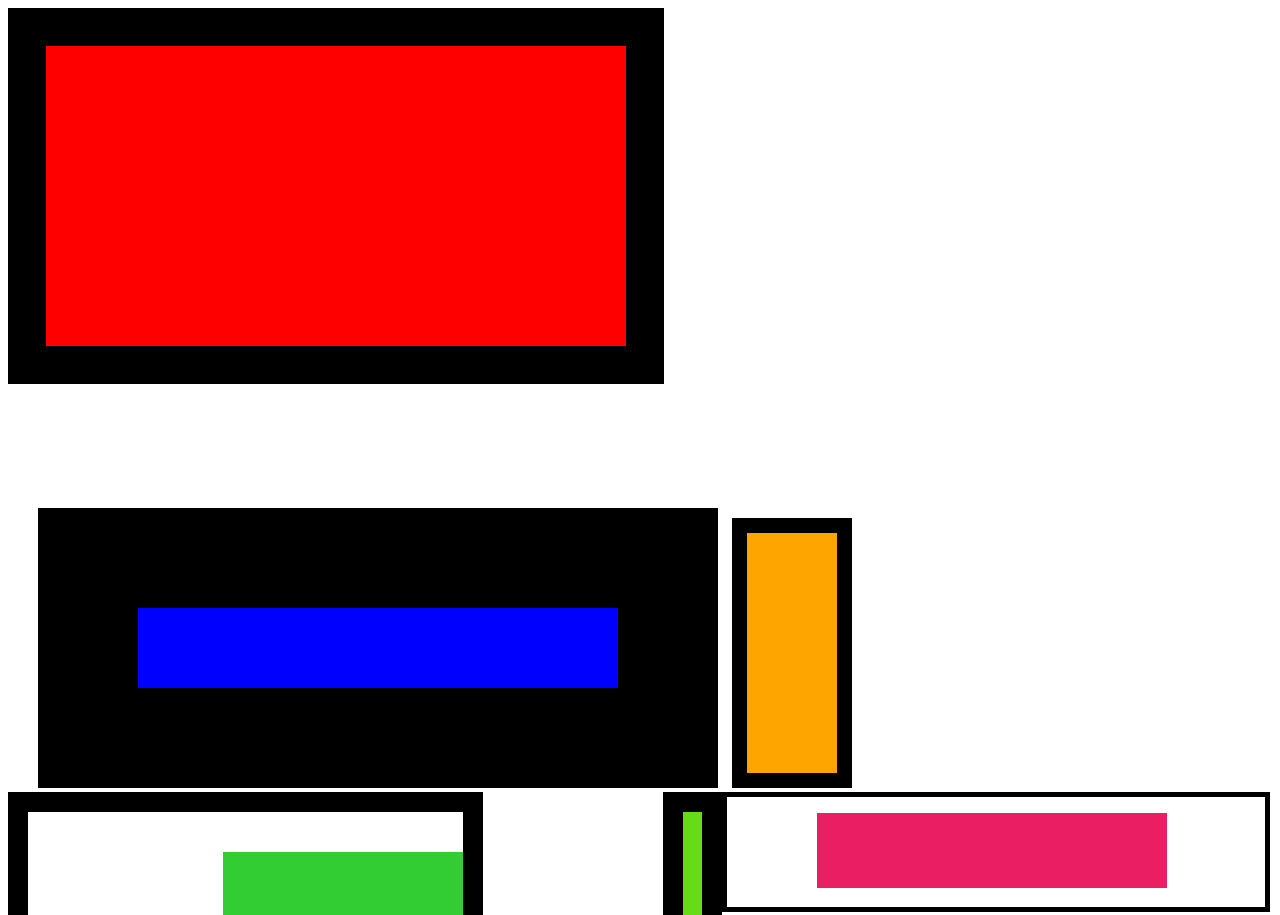
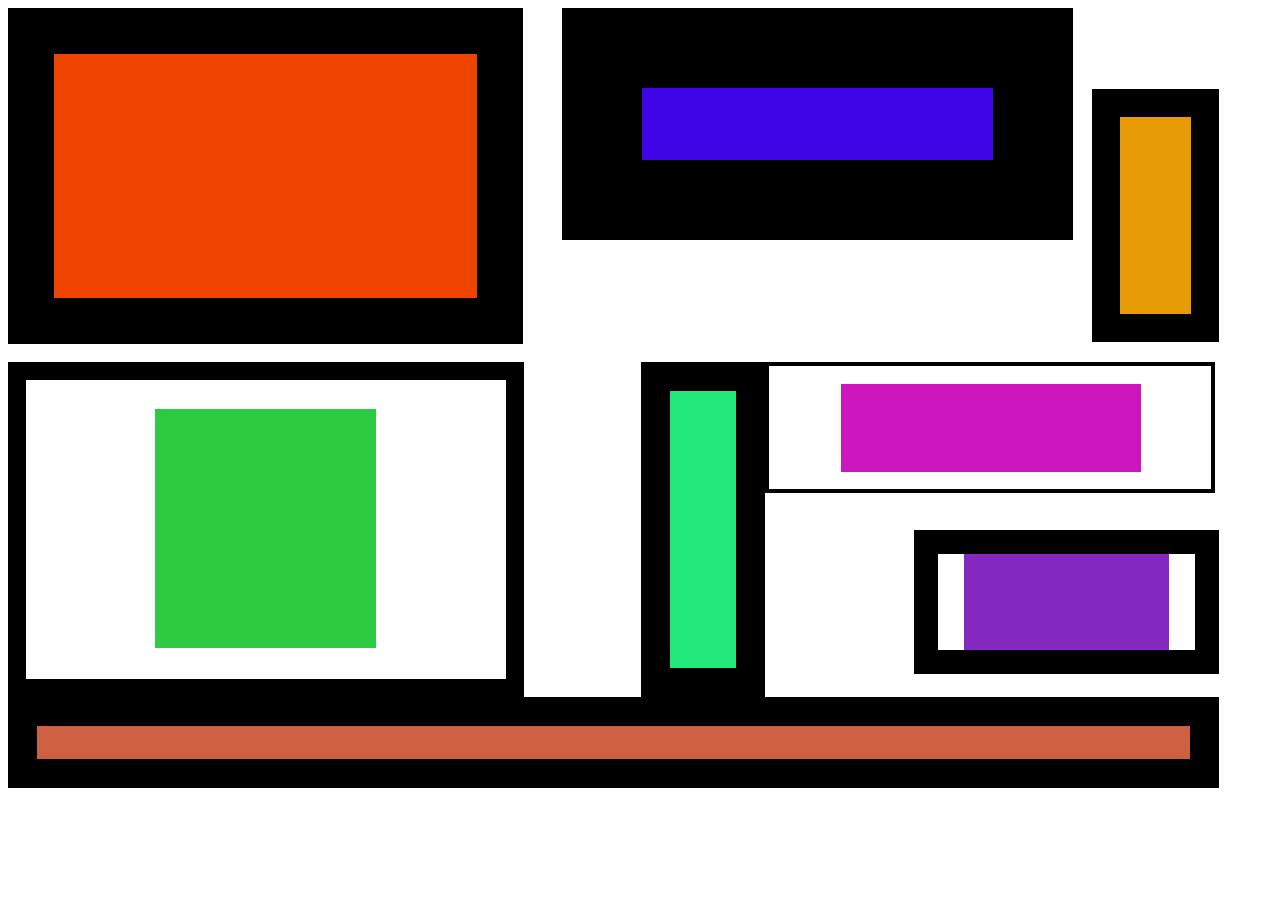
Before and after one commit to The-Marcy-Lab-School/abstract-art-lab, a plain HTML site: page student-submissions/peter-rose/index.html in a window 1280 px wide. Shown: the top 915 px of the page. After the commit the page ends 800 px from the top, so only its background shows below. Drawn offline with Linux system fonts and the light colour scheme.

Commit message:
Lab compete

```diff
--- a/student-submissions/peter-rose/index.html
+++ b/student-submissions/peter-rose/index.html
@@ -1,13 +1,9 @@
-<!DOCTYPE html>
 <html>
     <head>
-        <title>Abstract Art</title>
-        <link rel="stylesheet" href="style.css" type="text/css"/>
-
+        <title>Abstarct Lab</title>
+        <link rel="stylesheet" href="style.css" type="text/css" />
     </head>
 <body>
-    <main>
-
     <section class="top-half-container">
         <div class="big-red"></div>
 
@@ -15,36 +11,29 @@
         <div class ="mini-orange"></div>
     </section>
 
-
     <section class="bottom-half-container">
         <div class="black-white">
             <div class="lime"></div>
         </div>
 
+        <section class="right-bottom-container">
             <div class="tall-green"></div>
 
-
-            <div class="bottom-right-section">
-
-                <div class="white-black_outline">
+            <section class="pink-purple-group">
+                <div class="white-black-outline">
                 <div class="pink-insides"></div>
             </div>
-
                     <div class="black-purple-border">
-                    <div class="thick-bottom-purple"></div>
+                    <div class="purple-insides"></div>
                 </div>
-            </div>
+            </section>
 
         </section>
 
+    </section>
 
     <section class="last-container">
         <div class="long-john-orange"></div>
     </section>
-
-
-
-        </div>
-    </main>
 </body>
 </html>
--- a/student-submissions/peter-rose/style.css
+++ b/student-submissions/peter-rose/style.css
@@ -1,106 +1,116 @@
+body {
+    width: 1211px;
+    height: 766px;
+}
+
 .top-half-container {
-            width: 1211px
+    width: auto;
+    display: flex;
+    box-sizing: border-box;
 }
 
 .big-red {
-            height:300px;
-            width:580px;
-            background-color: red;
-            border: 38px solid black;
-            margin-bottom: 20px;
-            display: inline-block;
+     height: 244px;
+     width: 426px;
+     background-color: #e40;
+     border: 46px solid black;
 }
 
 .slim-blue {
-            background-color: blue;
-            width: 480px;
-            height: 80px;
-            border: 100px solid black;
-            margin-left: 30px;
-            display: inline-block;
+     height: 72px;
+     width:354px;
+     background-color: #3f05e7;
+     border: 80px solid black;
+     margin-left: 39px;
 }
 
 .mini-orange {
-            height: 240px;
-            width: 90px;
-            background-color: orange;
-            border: 15px solid black;
-            margin-left: 10px;
-            margin-top: 110px;
+    height: 197px;
+    width: 72px;
+    background-color: #e69a04;
+    border: 28px solid black;
+    margin-left: 19px;
+    margin-top: 81px;
+    margin-bottom: 0px;
+}
+
+.bottom-half-container {
+    display: flex;
+    padding-top: 18px;
+}
+
+.black-white {
+    height: 299px;
+    width: 481px;
+    border: 18px solid black;
+    background-color: white;
+}
+
+.lime {
+    width: 221px;
+    height: 239px;
+    background-color: #2dcb41;
+    margin: 29px 129px;
+}
+
+.right-bottom-container  {
+    width: 578px;
+    margin-left: 117px;
+    height: 334px;
+    display: flex;
+}
+
+.tall-green {
+    height: 277px;
+    width: 72px;
+    border: 29px solid black;
+    background-color: #22e77a;
+    margin:0px;
     display: inline-block;
 }
 
 
-        .bottom-half-container {
-             display:flex;
+.pink-purple-group {
+    display: inline-block;
 }
 
-        .black-white {
-            background-color:white;
-            height:320px;
-            width:618px;
-            border: 20px solid black;
-
-        }
-
-        .lime {
-            background-color: limegreen;
-            height: 240px;
-            width: 240px;
-            margin-top: 40px;
-            margin-left: 195px;
-
-
-        }
-
-        .tall-green {
-            background-color: #64DD17;
-            height: 320px;
-            width: 70px;
-            border: 20px solid black;
-            margin-left: 180px;
-        }
-
-        .white-black_outline {
-            height:110px;
-            width:538px;
+.white-black-outline {
+    height: 123px;
+    width: 442px;
     background-color: white;
-            border: 5px solid black;
+    border: 4px solid black;
 }
 
 .pink-insides {
-            background-color: #E91E63;
-            height:75px;
-            width:350px;
-            margin-top: 16px;
-            margin-left: 90px;
+    height: 88px;
+    width: 300px;
+    background-color: #ca16bc;
+    margin: 18px 72px;
+}
+
+.black-purple-border {
+    height: 96px;
+    width: 257px;
+    background-color: white;
+    border: 24px solid black;
+    margin: 37px 0px 0px 149px;
+}
+
+.purple-insides {
+    height: 96px;
+    width: 205px;
+    margin: 0px 26px;
+    background-color: #8329bf;
+}
+
+.last-container {
+    display: block;
 }
 
 .long-john-orange {
-            height: 30px;
-            width: 1211px;
-            background-color: orange;
-            border: 20px solid black;
+    height: 33px;
+    width: 1153px;
+    background-color: #cd6041;
+    border: 29px solid black;
+
 }
-
-        .black-purple-border {
-            background-color: white;
-            border: 10px solid black;
-            height: 105px;
-            width: 300px;
-            margin-top: 100px;
-            margin-left: 230px;
-        }
-
-        .thick-bottom-purple {
-            background-color: #AA00FF ;
-            height: 99px;
-            width:205px;
-            margin-left: 30px;
-        }
-
-.orange-bottom {
-    height: 400px;
-    width: 400px;
-    background-color: orange;
-}
```
Lines whose indentation alone changed are shown as unchanged.
